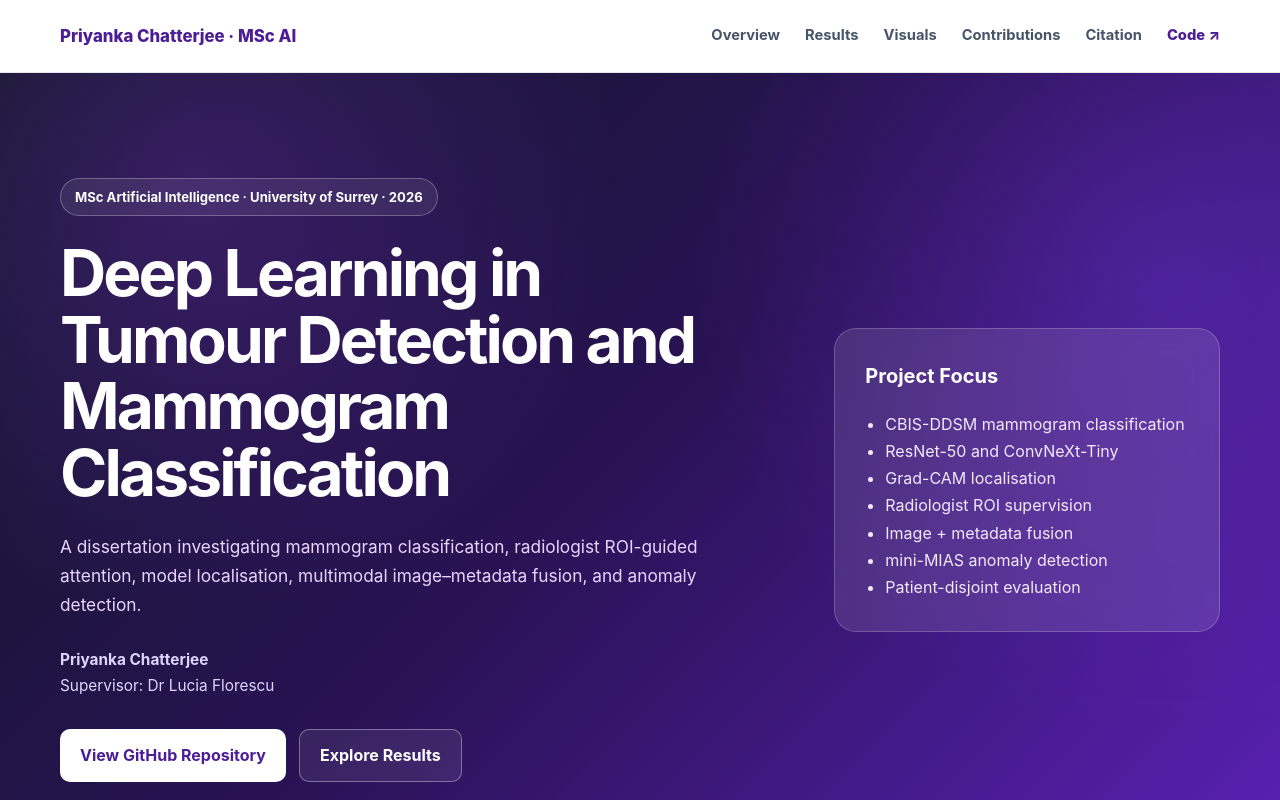
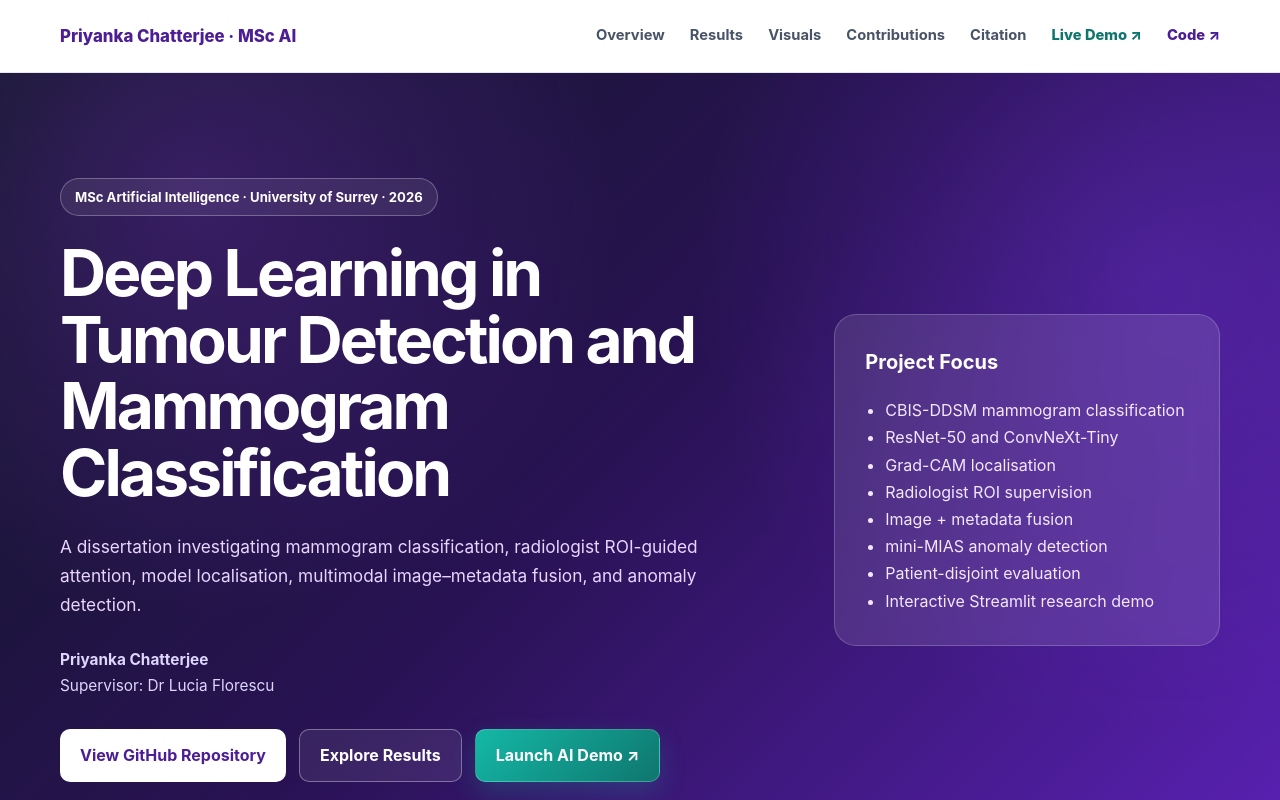
Before and after one commit to Priya-2798/mammogram-roi-guided-deep-learning, a plain HTML site: page docs/index.html in a window 1280 px wide. Shown: the top 800 px of the page. Drawn offline with Linux system fonts and the light colour scheme.

Commit message:
Add live AI demo link to project website

```diff
--- a/docs/index.html
+++ b/docs/index.html
@@ -209,6 +209,17 @@
       background: rgba(255, 255, 255, 0.08);
     }
 
+    .btn-demo {
+      color: white;
+      border: 1px solid rgba(255, 255, 255, 0.2);
+      background: linear-gradient(135deg, #14b8a6, #0f766e);
+      box-shadow: 0 10px 26px rgba(20, 184, 166, 0.22);
+    }
+
+    .btn-demo:hover {
+      box-shadow: 0 14px 32px rgba(20, 184, 166, 0.3);
+    }
+
     .hero-card {
       padding: 30px;
       border: 1px solid rgba(255, 255, 255, 0.2);
@@ -699,6 +710,15 @@
         <a href="#citation">Citation</a>
 
         <a
+          href="https://mammogram-roi-guided-deep-learning-nbsnno5p4tgzilh9caeiuk.streamlit.app"
+          target="_blank"
+          rel="noopener noreferrer"
+          style="color: #0f766e; font-weight: 800;"
+        >
+          Live Demo ↗
+        </a>
+
+        <a
           class="code-nav"
           href="https://github.com/Priya-2798/mammogram-roi-guided-deep-learning"
           target="_blank"
@@ -754,6 +774,15 @@
             Explore Results
           </a>
 
+          <a
+            class="btn btn-demo"
+            href="https://mammogram-roi-guided-deep-learning-nbsnno5p4tgzilh9caeiuk.streamlit.app"
+            target="_blank"
+            rel="noopener noreferrer"
+          >
+            Launch AI Demo ↗
+          </a>
+
         </div>
 
       </div>
@@ -771,6 +800,7 @@
           <li>Image + metadata fusion</li>
           <li>mini-MIAS anomaly detection</li>
           <li>Patient-disjoint evaluation</li>
+          <li>Interactive Streamlit research demo</li>
         </ul>
 
       </aside>
```
